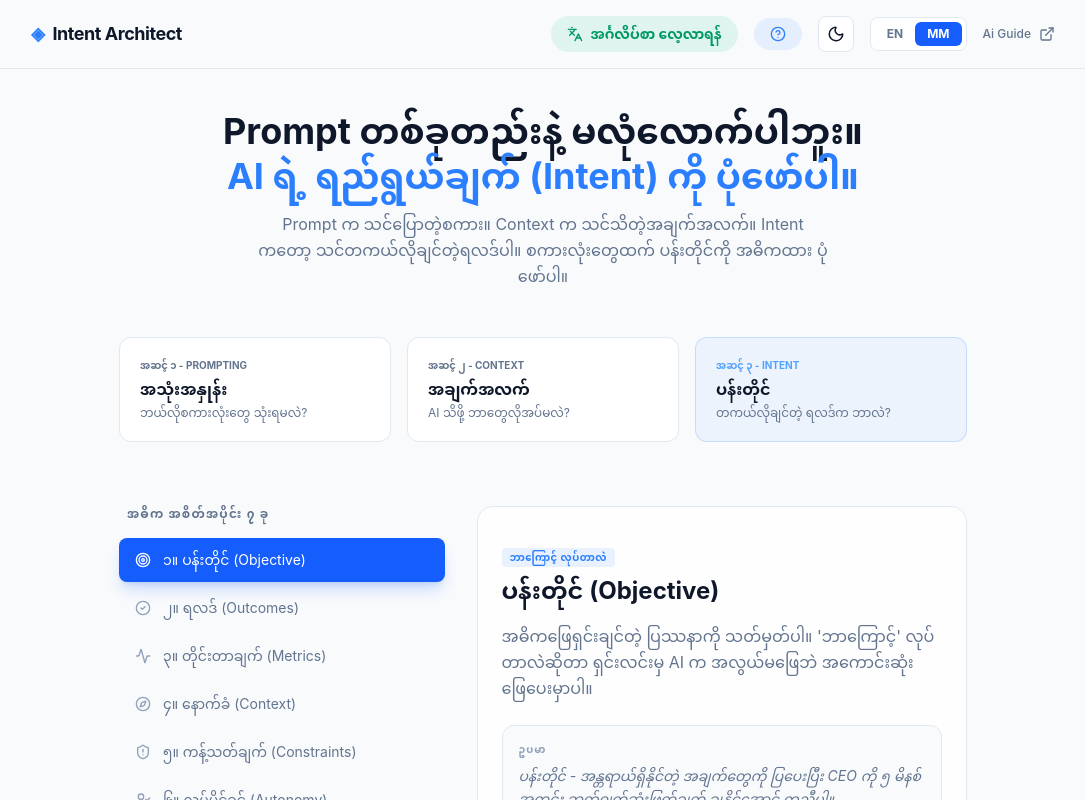
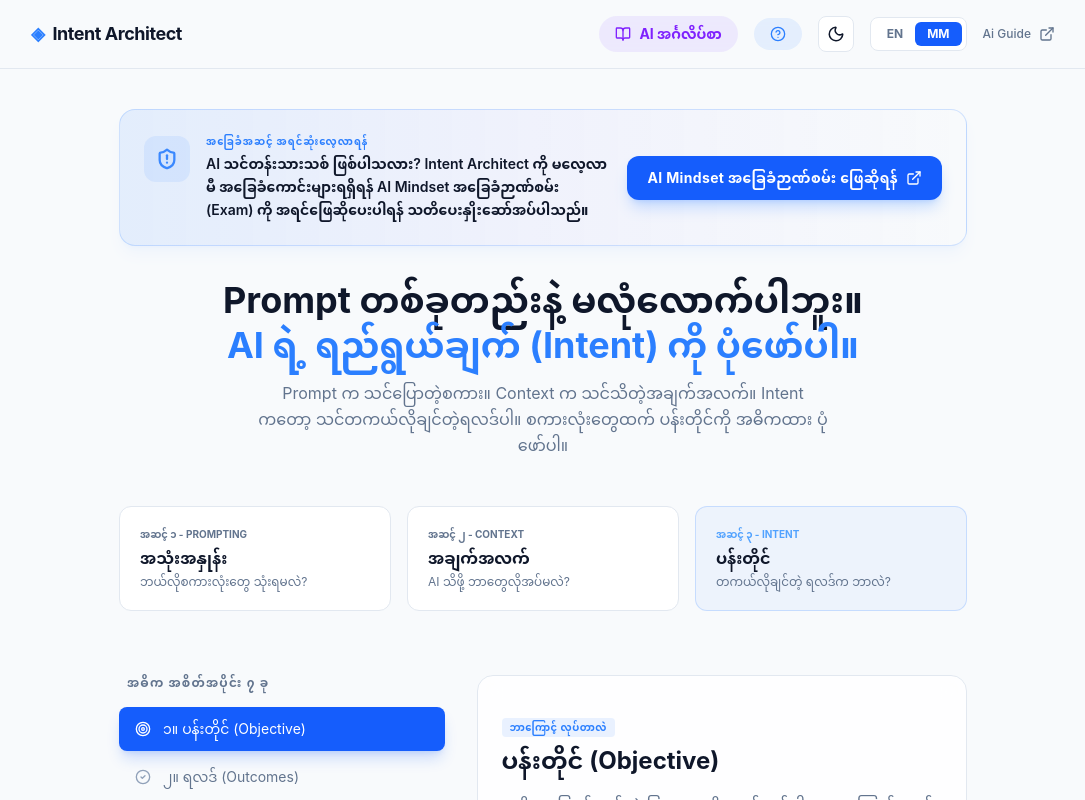
Before and after one commit to dadangwey115-code/Intent-Arichitet, a React (Vite) app: page / in a window 1280 px wide. Shown: the top 800 px of the page, without its empty margins (97-1182 px from the left). Built offline with nearby package versions, Linux system fonts and the light colour scheme.

Commit message:
Updated for Ai Career Skill Class

```diff
--- a/src/App.tsx
+++ b/src/App.tsx
@@ -5,7 +5,7 @@
 
 import { useState, useEffect } from 'react';
 import { motion, AnimatePresence } from 'motion/react';
-import { ExternalLink, Info, Library, X, Target, CheckCircle2, Activity, Compass, ShieldAlert, UserCheck, Octagon, Copy, Check, Sun, Moon, Bot, HelpCircle, Trophy, RefreshCw, ChevronRight, Languages } from 'lucide-react';
+import { ExternalLink, Info, Library, X, Target, CheckCircle2, Activity, Compass, ShieldAlert, UserCheck, Octagon, Copy, Check, Sun, Moon, Bot, HelpCircle, Trophy, RefreshCw, ChevronRight, Languages, BookOpen } from 'lucide-react';
 
 type ModalType = null | 'prompting' | 'context' | 'intent' | 'piv_plan' | 'piv_implement' | 'piv_validate' | 'quiz' | 'quiz_category';
 
@@ -82,7 +82,9 @@ const content: Translation = {
   quizCorrect: { en: "Correct!", mm: "မှန်ကန်ပါတယ်!" },
   quizWrong: { en: "Wrong Answer", mm: "မှားယွင်းနေပါတယ်" },
   quizResult: { en: "Quiz Result", mm: "ဉာဏ်စမ်းရလဒ်" },
-  englishLink: { en: "Learn English Skills", mm: "အင်္ဂလိပ်စာ လေ့လာရန်" }
+  englishLink: { en: "AI English Skills", mm: "AI အင်္ဂလိပ်စာ" },
+  examReminder: { en: "Are you a newcomer? Please take the AI Mindset Basic Exam to build your foundation before reading the Intent Architect framework.", mm: "AI သင်တန်းသားသစ် ဖြစ်ပါသလား? Intent Architect ကို မလေ့လာမီ အခြေခံကောင်းများရရှိရန် AI Mindset အခြေခံဉာဏ်စမ်း (Exam) ကို အရင်ဖြေဆိုပေးပါရန် သတိပေးနှိုးဆော်အပ်ပါသည်။" },
+  examButton: { en: "Take AI Mindset Exam", mm: "AI Mindset အခြေခံဉာဏ်စမ်း ဖြေဆိုရန်" }
 };
 
 const steps = [
@@ -610,10 +612,10 @@ export default function App() {
                 href="https://eng-ai.mindset-it.online/"
                 target="_blank"
                 rel="noopener noreferrer"
-                className="flex items-center gap-2 px-3 sm:px-4 py-2 rounded-full bg-emerald-500/10 text-emerald-600 hover:bg-emerald-500 hover:text-white transition-all font-bold text-xs sm:text-sm cursor-pointer"
+                className="flex items-center gap-2 px-3 sm:px-4 py-2 rounded-full bg-violet-500/10 text-violet-600 hover:bg-violet-600 hover:text-white transition-all font-bold text-xs sm:text-sm cursor-pointer"
                 title={t('englishLink')}
               >
-                <Languages size={16} />
+                <BookOpen size={16} />
                 <span className="hidden lg:inline">{t('englishLink')}</span>
               </a>
               <button
@@ -659,6 +661,38 @@ export default function App() {
         </header>
 
         <main className="max-w-4xl mx-auto px-6 py-10">
+          {/* Exam Reminder Banner */}
+          <motion.div
+            initial={{ opacity: 0, y: -10 }}
+            animate={{ opacity: 1, y: 0 }}
+            transition={{ duration: 0.4 }}
+            className="mb-8 p-5 sm:p-6 rounded-2xl bg-gradient-to-r from-blue-500/10 via-indigo-500/5 to-transparent border border-blue-500/20 shadow-lg shadow-blue-500/5 flex flex-col md:flex-row items-center justify-between gap-5 relative overflow-hidden group"
+          >
+            <div className="absolute top-0 right-0 w-48 h-48 bg-blue-500/5 rounded-full blur-3xl -z-10 group-hover:bg-blue-500/10 transition-colors duration-500" />
+            <div className="flex items-start gap-4 text-left">
+              <div className="p-3 rounded-xl bg-blue-500/10 text-blue-500 shrink-0 mt-0.5 animate-pulse">
+                <ShieldAlert size={22} className="stroke-[2.5]" />
+              </div>
+              <div>
+                <span className="text-[10px] font-black tracking-widest uppercase text-blue-500 mb-1 block">
+                  {lang === 'en' ? "FOUNDATION FIRST" : "အခြေခံအဆင့် အရင်ဆုံးလေ့လာရန်"}
+                </span>
+                <p className="text-sm text-app-text leading-relaxed font-semibold">
+                  {t('examReminder')}
+                </p>
+              </div>
+            </div>
+            <a
+              href="https://quiz.komoe.org/"
+              target="_blank"
+              rel="noopener noreferrer"
+              className="w-full md:w-auto px-5 py-3 rounded-xl bg-blue-600 hover:bg-blue-500 text-white font-bold text-sm tracking-wide shadow-lg shadow-blue-500/25 transition-all text-center shrink-0 flex items-center justify-center gap-2 group-hover:scale-[1.02] cursor-pointer"
+            >
+              <span>{t('examButton')}</span>
+              <ExternalLink size={16} />
+            </a>
+          </motion.div>
+
           {/* Hero Section */}
           <section className="mb-12 text-center">
             <motion.h2
@@ -1133,9 +1167,9 @@ export default function App() {
                       {!modalType.startsWith('piv') && (
                         <a
                           href={modalType === 'prompting'
-                            ? "https://docs.google.com/document/d/172lYHV02T667PAZRTyUZHHOQAZ6LPaKu7qqvigUUAp0/edit?usp=sharing"
+                            ? "https://prompt.komoe.org/"
                             : modalType === 'context'
-                            ? "https://docs.google.com/document/d/1d6ou051XLnZIYL-2Z6HB5Z7gVJ1CFLpPSKgW8JtN1hw/edit?usp=sharing"
+                            ? "https://context.komoe.org/"
                             : "https://docs.google.com/document/d/177AqsKT5zDdiBVCjluSmBpatwnym_OhJvkHc-FIa228/edit?usp=sharing"
                           }
                           target="_blank"
```
Also changed, not shown: 1 other file (tests, documents, lock files or other folders).
